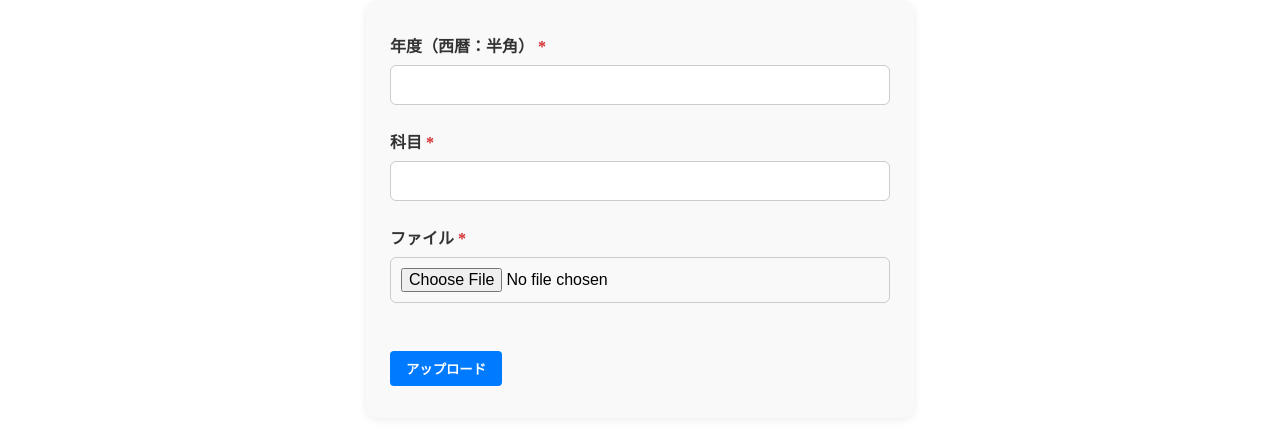
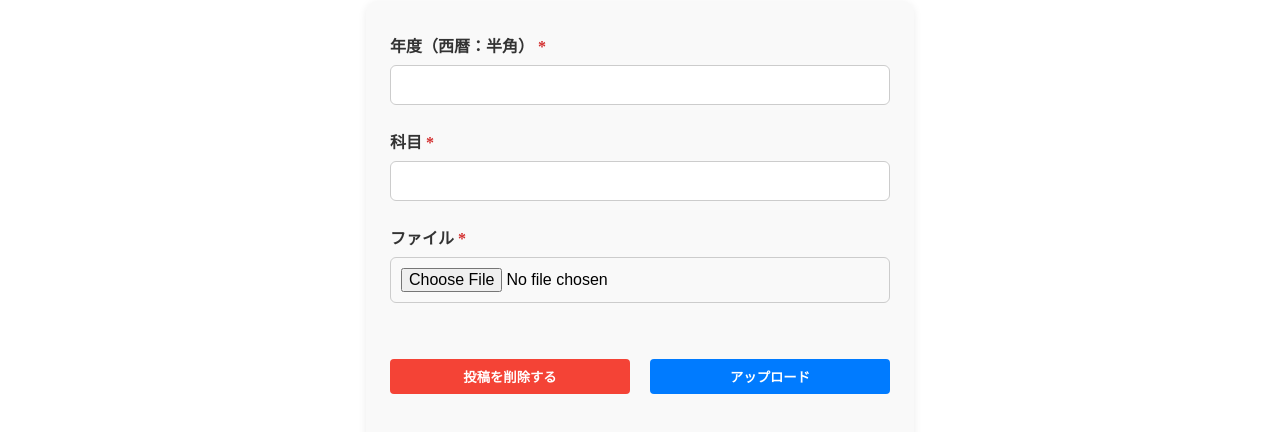
Before and after one commit to s-taku0502/hackit2025, a plain HTML site: page contributor/new.html in a window 1280 px wide. Shown: the part 164-596 px from the top of the page. Drawn offline with Linux system fonts and the light colour scheme.

Commit message:
投稿削除ボタンの追加

```diff
--- a/contributor/new.html
+++ b/contributor/new.html
@@ -26,7 +26,7 @@
         <h1 class="username">過去問アップロード</h1>
 
         <form action="upload.html">
-        <!-- <form action="upload.html" method="post" enctype="multipart/form-data"> -->
+            <!-- <form action="upload.html" method="post" enctype="multipart/form-data"> -->
 
             <div id="year-input-container">
                 <label for="year">年度（西暦：半角）
@@ -46,12 +46,15 @@
                 <label for="file">ファイル
                     <a class="required-mark">*</a>
                 </label>
-                <input type="file" id="file" name="file" accept=".pdf,.image/*" required>
+                <input type="file" id="file" name="file" accept=".pdf,application/pdf" required>
             </div>
 
+            <div class="form-buttons">
+                <button type="delete" class="delete">投稿を削除する</button>
                 <button type="submit" class="submit">アップロード</button>
+            </div>
 
-            </form>
+        </form>
 
         </form>
     </main>
--- a/css/contribute.css
+++ b/css/contribute.css
@@ -126,3 +126,22 @@ a.home:hover {
 .main .required-mark{
     color: #D32F2F;
 }
+
+.form-buttons {
+    display: flex;
+    justify-content: space-between;
+    gap: 16px;
+    margin-top: 32px;
+}
+
+.form-buttons .delete,
+.form-buttons .submit {
+    width: 48%;
+}
+
+.delete{
+    background-color: #f44336;
+    /* 削除ボタンの背景色 */
+    color: white;
+    /* 文字色を白に */
+}
```
